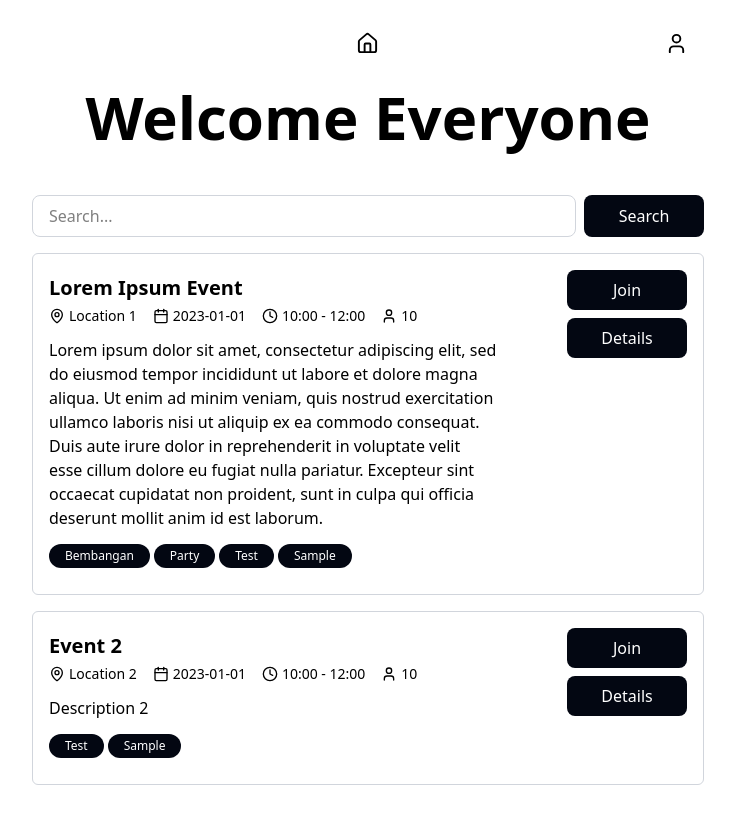
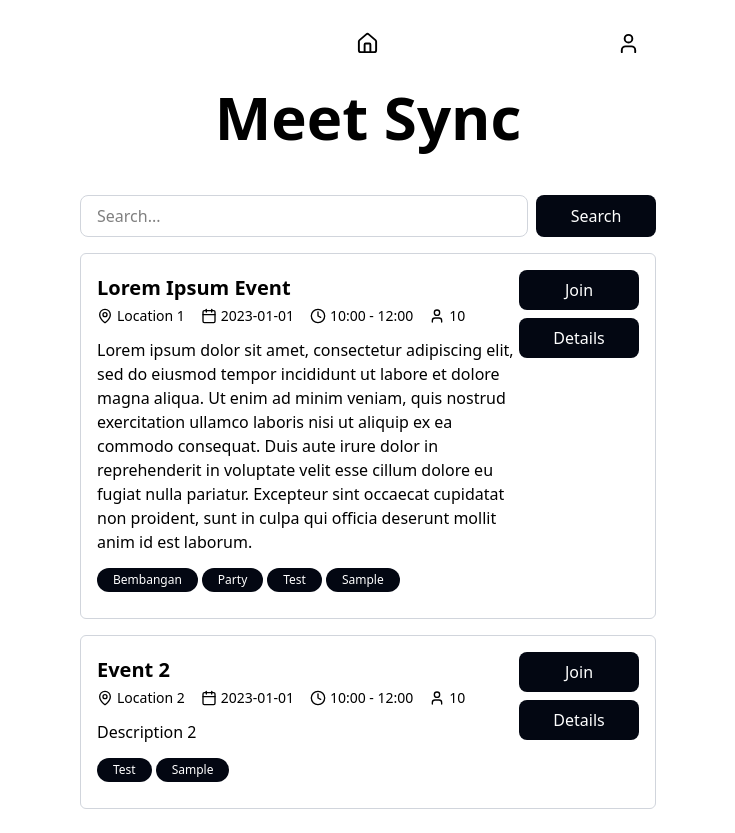
Before and after one commit to kobz2414/meet-sync, a React (Vite) app: page / in a window 1280 px wide. Shown: the whole page, without its empty margins (272-1007 px from the left). Before the commit the page ends 809 px from the top, so only its background shows below. Built offline with nearby package versions, Linux system fonts and the light colour scheme.

Commit message:
feat: converted file type from js to ts

```diff
--- a/src/routes/__root.jsx
+++ b/src/routes/__root.tsx
@@ -7,7 +7,7 @@ export const Route = createRootRoute({
 function RootLayout() {
   return (
     <div className="m-4">
-      <div className="flex flex-col max-w-2xl w-full mx-auto">
+      <div className="flex flex-col max-w-xl w-full mx-auto">
         <Outlet />
       </div>
     </div>
--- a/src/routes/index.jsx
+++ b/src/routes/index.tsx
@@ -1,8 +1,8 @@
-import { createFileRoute } from '@tanstack/react-router';
-import Event from '../components/Event';
-import Search from '../components/Search';
-import NavBar from '../components/NavBar';
-import { testEvents } from '../utils/constants';
+import { createFileRoute } from "@tanstack/react-router";
+import Event from "../components/Event";
+import Search from "../components/Search";
+import NavBar from "../components/NavBar";
+import { testEvents } from "../utils/constants";
 
 export const Route = createFileRoute("/")({
   component: Home,
@@ -13,7 +13,9 @@ function Home() {
     <>
       <NavBar />
       <div>
-        <p className='flex justify-center text-6xl font-bold pt-4 pb-10'>Welcome Everyone</p>
+        <p className="flex justify-center text-6xl font-bold pt-4 pb-10">
+          Meet Sync
+        </p>
       </div>
       <Search />
       {testEvents.map((event, i) => (
@@ -27,6 +29,7 @@ function Home() {
           timeStart={event.timeStart}
           timeEnd={event.timeEnd}
           participants={event.participants}
+          availableSlots={event.availableSlots}
           tags={event.tags}
         />
       ))}
```
